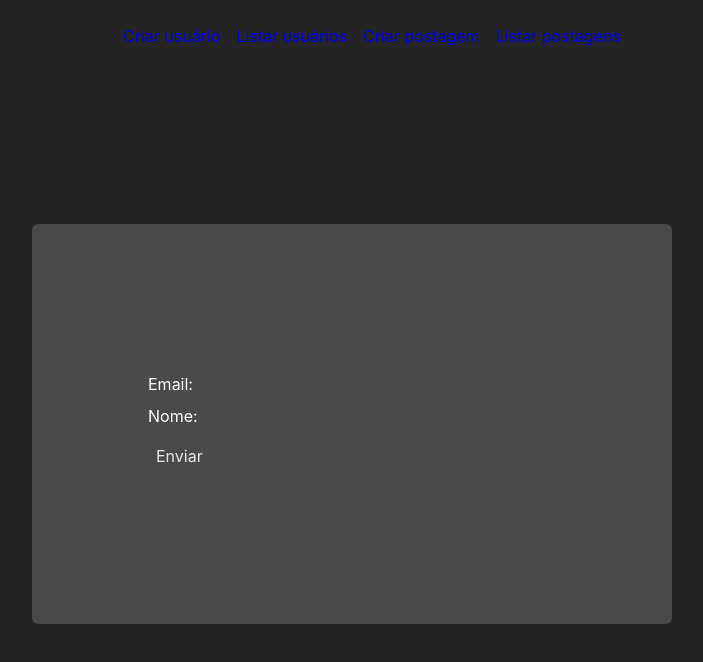
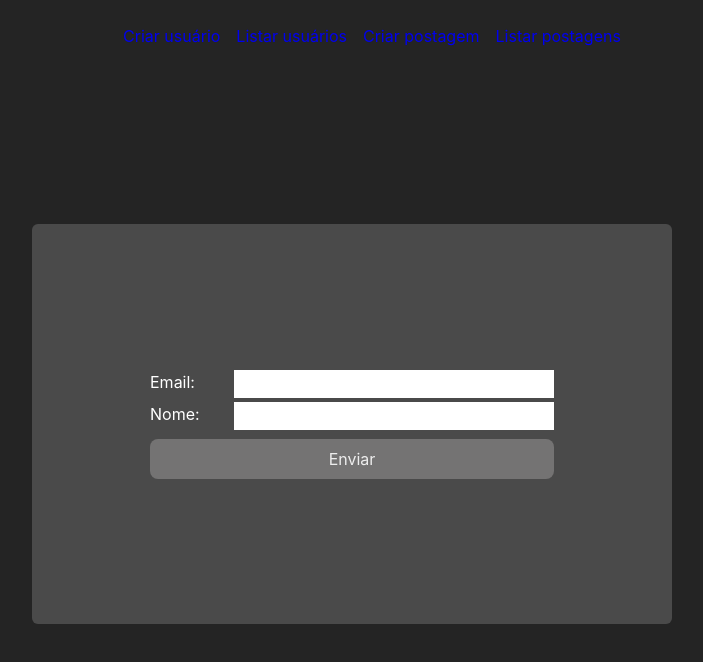
Before and after one commit to DiegodeSalles/projeto-rapido-react, a React (Vite) app: page / in a window 1280 px wide. Shown: the top 662 px of the page, without its empty margins (288-991 px from the left). Built offline with nearby package versions, Linux system fonts and the light colour scheme.

Commit message:
Pequena alteração nas cores da página inicial

```diff
--- a/src/styles/CriarUsuario.module.css
+++ b/src/styles/CriarUsuario.module.css
@@ -13,16 +13,28 @@
   form {
     display: grid;
     grid-template-columns: 5rem 20rem;
-    gap: 0.5rem;
+    gap: 0.25rem;
+
     label {
       color: #fff;
     }
+
+    input {
+      padding: 0.125rem;
+      background-color: white;
+      color: black;
+    }
+
     button {
+      display: flex;
+      justify-content: center;
+      margin-top: 5px;
       grid-column: 1/3;
       padding: 0.5rem;
       border-radius: 8px;
       border: 0;
       cursor: pointer;
+      background-color: #747373;
       transition: background-color 0.2s;
       &:hover {
         background-color: #3f3f3f;
```
